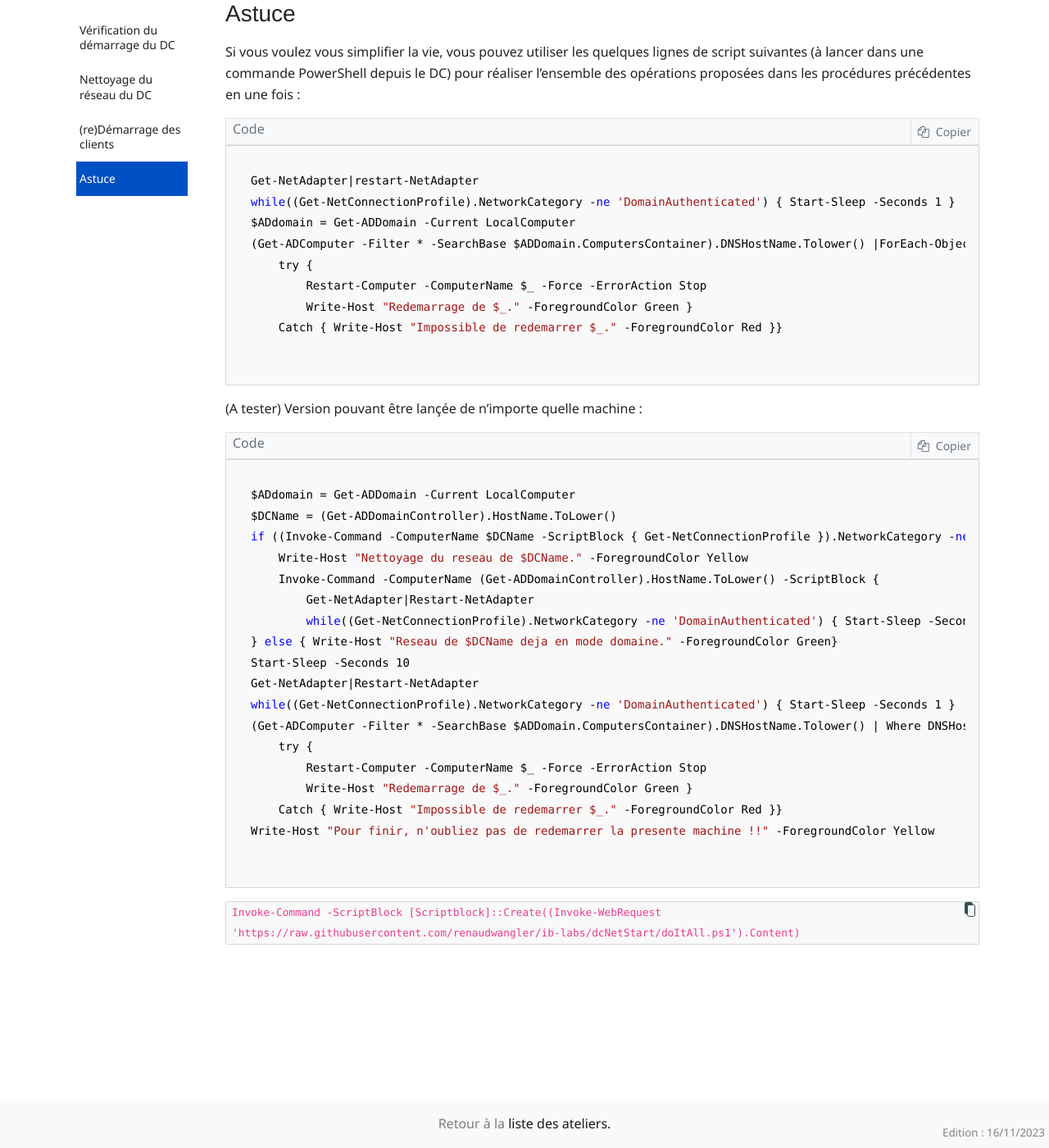
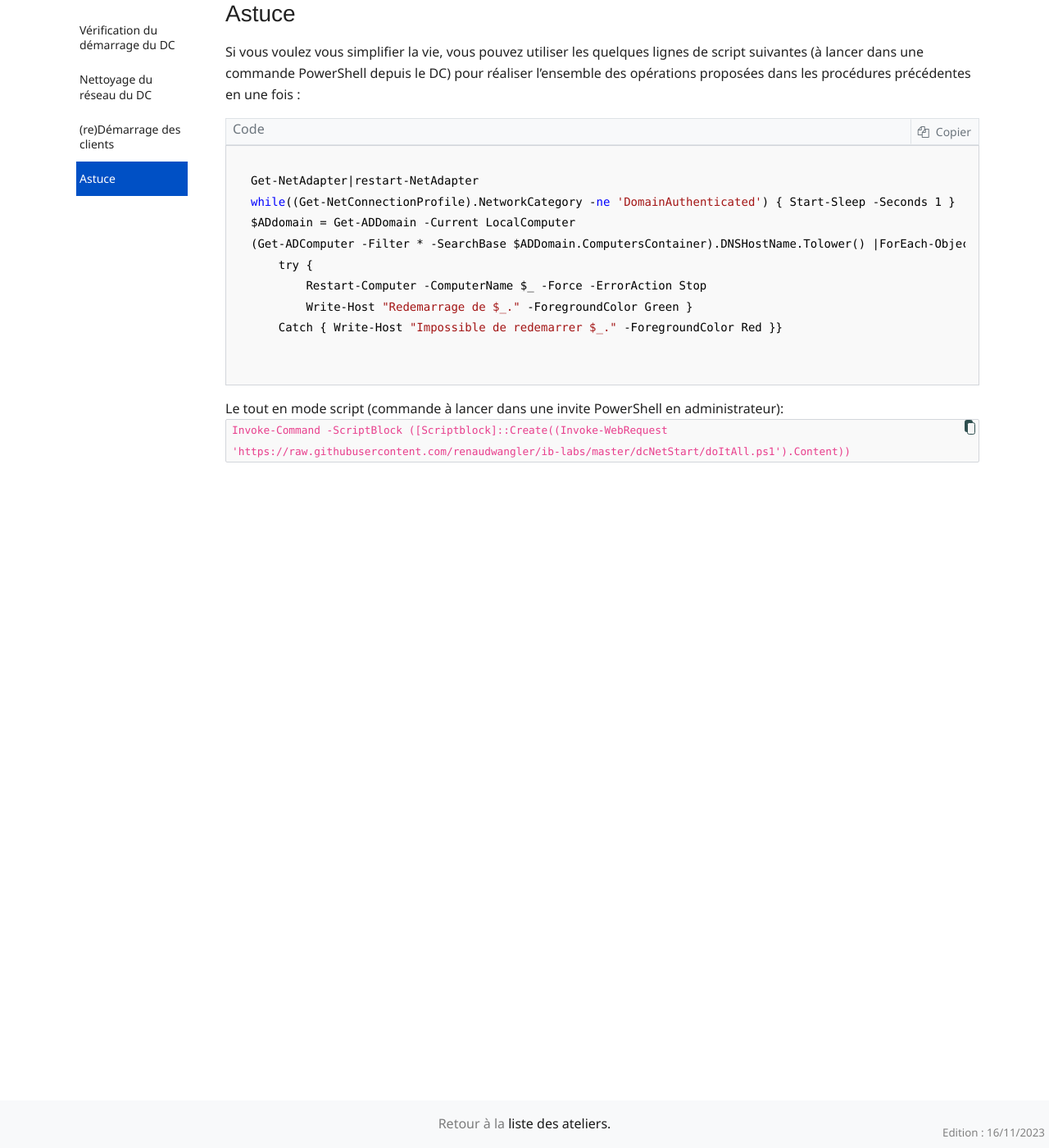
Before and after one commit to renaudwangler/ib-labs, a Jekyll site: the page built from dcNetStart/index.md, in a window 1280 px wide and 1400 px high, scrolled down 1978 px. Shown: the whole window at 82% size. Built offline with Jekyll 4.4.1, drawn with Linux system fonts in a browser that asks for light colours; nearby versions of some CDN libraries; comment, search, counter and statistics services are not loaded.

Commit message:
dcnetstart dossier v1.1

````diff
--- a/dcNetStart/index.md
+++ b/dcNetStart/index.md
@@ -58,27 +58,5 @@ $ADdomain = Get-ADDomain -Current LocalComputer
 
 ```
 
-(A tester) Version pouvant être lançée de n'importe quelle machine :
-```
-$ADdomain = Get-ADDomain -Current LocalComputer
-$DCName = (Get-ADDomainController).HostName.ToLower()
-if ((Invoke-Command -ComputerName $DCName -ScriptBlock { Get-NetConnectionProfile }).NetworkCategory -ne 'DomainAuthenticated') {
-    Write-Host "Nettoyage du reseau de $DCName." -ForegroundColor Yellow
-    Invoke-Command -ComputerName (Get-ADDomainController).HostName.ToLower() -ScriptBlock {
-        Get-NetAdapter|Restart-NetAdapter
-        while((Get-NetConnectionProfile).NetworkCategory -ne 'DomainAuthenticated') { Start-Sleep -Seconds 1 }}
-} else { Write-Host "Reseau de $DCName deja en mode domaine." -ForegroundColor Green}
-Start-Sleep -Seconds 10
-Get-NetAdapter|Restart-NetAdapter
-while((Get-NetConnectionProfile).NetworkCategory -ne 'DomainAuthenticated') { Start-Sleep -Seconds 1 }
-(Get-ADComputer -Filter * -SearchBase $ADDomain.ComputersContainer).DNSHostName.Tolower() | Where DNSHostName -NotLike "$($ENV:ComputerName)*" | Where DNSHostName -NotLike $DCName | ForEach-Object {
-    try {
-        Restart-Computer -ComputerName $_ -Force -ErrorAction Stop
-        Write-Host "Redemarrage de $_." -ForegroundColor Green }
-    Catch { Write-Host "Impossible de redemarrer $_." -ForegroundColor Red }}
-Write-Host "Pour finir, n'oubliez pas de redemarrer la presente machine !!" -ForegroundColor Yellow
 
-```
-
-
-```Invoke-Command -ScriptBlock [Scriptblock]::Create((Invoke-WebRequest 'https://raw.githubusercontent.com/renaudwangler/ib-labs/dcNetStart/doItAll.ps1').Content)```
+Le tout en mode script (commande à lancer dans une invite PowerShell en administrateur): ```Invoke-Command -ScriptBlock ([Scriptblock]::Create((Invoke-WebRequest 'https://raw.githubusercontent.com/renaudwangler/ib-labs/master/dcNetStart/doItAll.ps1').Content))```
````
Also changed, not shown: 1 other file.
